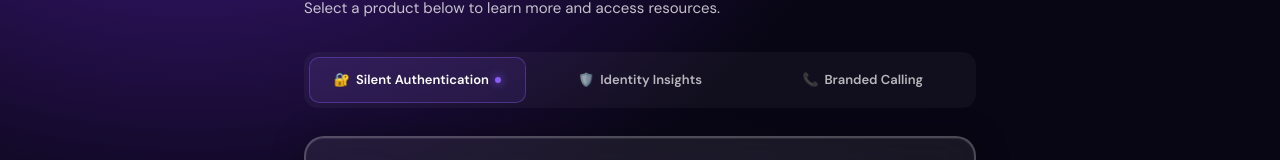
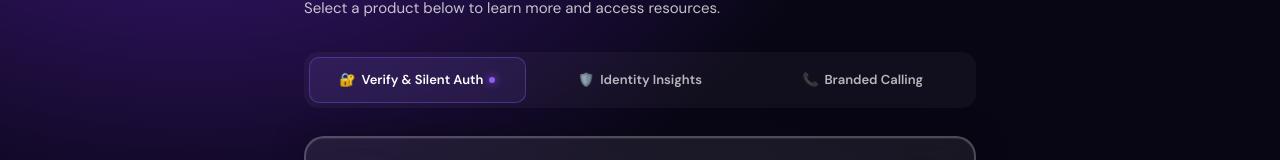
Before and after one commit to Romain-ED/vonage-cx-tour-kl-2026, a Next.js app: page /hub in a window 1280 px wide. Shown: the part 134-294 px from the top of the page. Built offline with nearby package versions, Linux system fonts and the light colour scheme; no server answers.

Commit message:
fix: rename SA tab to 'Verify & Silent Auth', button to 'Silent Auth Case Study'

```diff
--- a/app/admin/page.tsx
+++ b/app/admin/page.tsx
@@ -29,7 +29,7 @@ const LLM_MAX_TOKENS = 300;
 const LLM_SYSTEM_PROMPT = `Tightly scoped to: Vonage Silent Authentication, Identity Insights, and Branded Calling for financial crime prevention. Out-of-scope questions redirect to the Vonage team. Rules: ≤4 sentences, no speculation, no invented details, no competitors.`;
 
 const SA_RESOURCES = [
-  { key: 'case-study',    icon: '📄', label: 'Case Study' },
+  { key: 'case-study',    icon: '📄', label: 'Silent Auth Case Study' },
   { key: 'developer-docs', icon: '🔗', label: 'Dev Docs' },
 ] as const;
 
--- a/app/hub/page.tsx
+++ b/app/hub/page.tsx
@@ -44,7 +44,7 @@ export default function HubPage() {
   // Placeholder resources — update with real URLs when available
   const RESOURCES: Record<Tab, { key: string; icon: string; label: string; href: string }[]> = {
     sa: [
-      { key: 'case-study', icon: '📄', label: 'Case Study', href: '/datasheets/Fintech Case Study - Silent Authentication.pdf' },
+      { key: 'case-study', icon: '📄', label: 'Silent Auth Case Study', href: '/datasheets/Fintech Case Study - Silent Authentication.pdf' },
       { key: 'verify-datasheet', icon: '📄', label: 'Verify Datasheet', href: '/datasheets/Verify Data Sheet.pdf' },
       { key: 'developer-docs', icon: '🔗', label: 'Developer Docs', href: 'https://developer.vonage.com/en/verify/verify-v2/guides/silent-auth' },
     ],
@@ -101,7 +101,7 @@ export default function HubPage() {
               >
                 <span>{cfg.icon}</span>
                 <span className="hidden sm:inline">{t(lang, tab === 'sa' ? 'tabSa' : tab === 'ii' ? 'tabIi' : 'tabBc')}</span>
-                <span className="sm:hidden">{tab === 'sa' ? 'Silent' : tab === 'ii' ? 'Identity' : 'Branded'}</span>
+                <span className="sm:hidden">{tab === 'sa' ? 'Verify' : tab === 'ii' ? 'Identity' : 'Branded'}</span>
                 {isActive && <div style={{ width: '6px', height: '6px', borderRadius: '50%', background: cfg.color, boxShadow: `0 0 8px ${cfg.color}` }} />}
               </button>
             );
--- a/lib/i18n.ts
+++ b/lib/i18n.ts
@@ -32,7 +32,7 @@ export const translations = {
     submitting: 'Just a moment...',
     privacyNote: 'By providing your details, you acknowledge and agree that your information may be used by Vonage and its authorised partners for event-related communications, including post-event follow-up, and relevant marketing communications.',
 
-    tabSa: 'Silent Authentication',
+    tabSa: 'Verify & Silent Auth',
     tabIi: 'Identity Insights',
     tabBc: 'Branded Calling',
     hubTitle: 'Explore Our Solutions',
```
